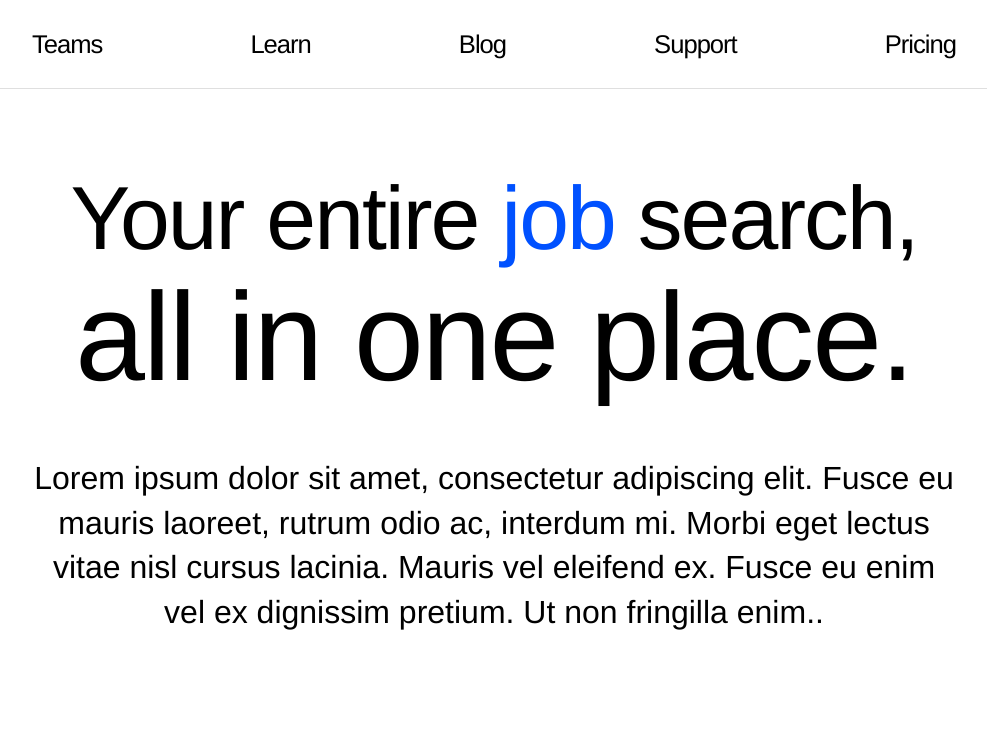
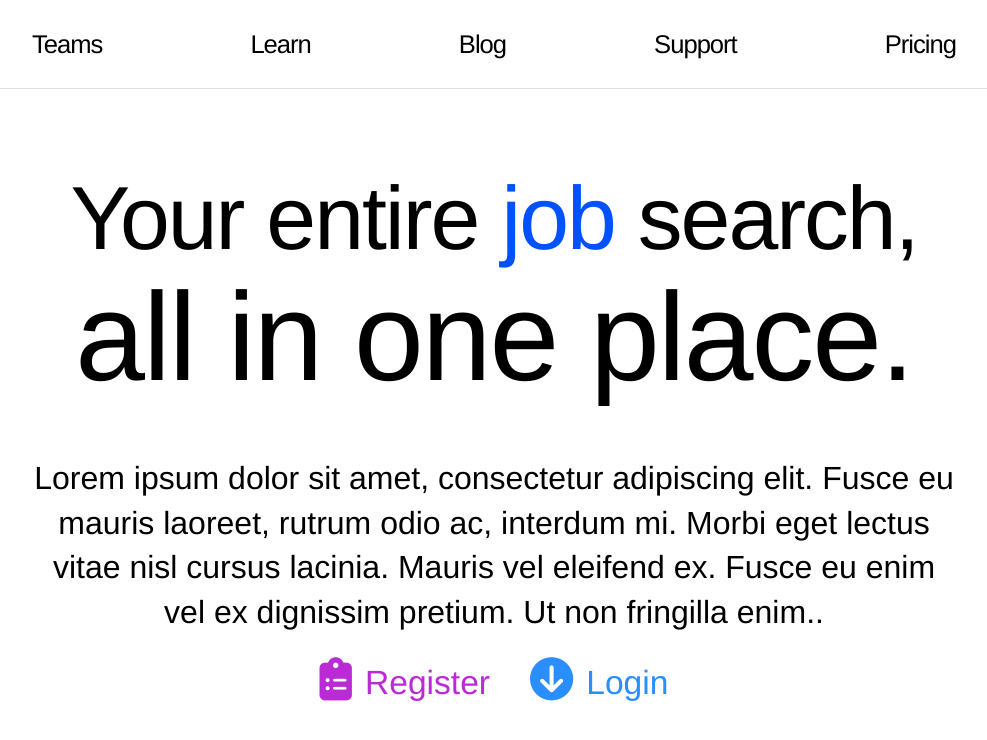
Before and after one commit to Touch-Base/TouchBaseFrontEnd, a React (Create React App) app: page / in a window 1280 px wide. Shown: the top 740 px of the page, without its empty margins (146-1133 px from the left). Built offline with nearby package versions, Linux system fonts and the light colour scheme; a web font is replaced by a local one.

Commit message:
completed styling for main landing page

```diff
--- a/package.json
+++ b/package.json
@@ -6,6 +6,7 @@
     "@testing-library/jest-dom": "^4.2.4",
     "@testing-library/react": "^9.4.0",
     "@testing-library/user-event": "^7.2.1",
+    "font-awesome": "^4.7.0",
     "node-sass": "^4.13.1",
     "react": "^16.12.0",
     "react-dom": "^16.12.0",
--- a/public/index.html
+++ b/public/index.html
@@ -5,6 +5,7 @@
     <link rel="icon" href="%PUBLIC_URL%/favicon.ico" />
     <meta name="viewport" content="width=device-width, initial-scale=1" />
     <meta name="theme-color" content="#000000" />
+    <script src="https://kit.fontawesome.com/1038e8b387.js" crossorigin="anonymous"></script>
     <meta
       name="description"
       content="Web site created using create-react-app"
--- a/src/Components/LandingPage/Home.jsx
+++ b/src/Components/LandingPage/Home.jsx
@@ -15,6 +15,16 @@ function Home() {
             Mauris vel eleifend ex. Fusce eu enim vel ex dignissim
             pretium. Ut non fringilla enim..
         </p>
+        <div className="homeLinks">
+            <div className="homeLink">
+                <i class="fas fa-clipboard-list"></i>
+                <a id="reg" href="#">Register</a>
+            </div>
+            <div className="homeLink">
+                <i class="fas fa-arrow-circle-down"></i>
+                <a id="log" href="#">Login</a>
+            </div>
+        </div>
       </div>
     );
   }
--- a/src/Styling/home.scss
+++ b/src/Styling/home.scss
@@ -36,3 +36,57 @@ p {
     margin-top: -50px;
     font-family: Colfax, "Neue Helvetica W02", "Helvetica Neue", Helvetica, Arial, sans-serif;
 }
+
+.homeLinks {
+    display: flex;
+    margin: -50px;
+    align-items: center;
+
+    .homeLink {
+        display: flex;
+        align-items: center;
+        margin: 0 20px;
+
+        i {
+            margin: 0 13px 8px 0;
+            font-size: 2.7em;
+        }
+
+        .fa-arrow-circle-down {
+            color: rgb(43, 142, 255);
+        }
+
+        .fa-clipboard-list {
+            color: rgb(186, 43, 214);
+        }
+
+        a {
+            text-decoration: none;
+            transition: 0.5s;
+            font-size: 2.1em;
+            line-height: 1.4;
+            font-family: Colfax, "Neue Helvetica W02", "Helvetica Neue", Helvetica, Arial, sans-serif;
+        }
+
+        #log {
+            color: rgb(43, 142, 255);
+        }
+
+        #reg {
+            color: rgb(186, 43, 214);
+        }
+    }
+
+    .homeLink:hover {
+
+        #log {
+            color: rgb(106, 175, 255);
+            transition: 0.5s;
+        }
+
+        #reg {
+            color: rgb(218, 100, 241);
+            transition: 0.5s;
+        }
+    }
+}
```
Also changed, not shown: 1 other file (tests, documents, lock files or other folders).
